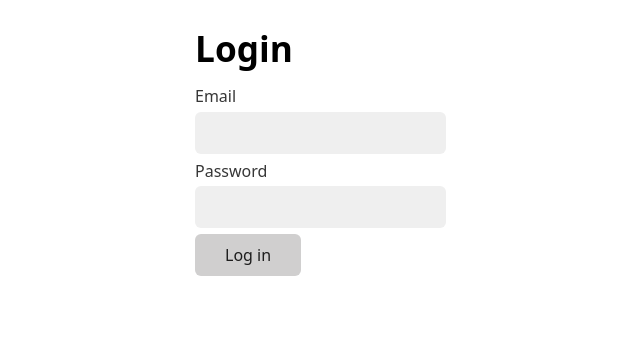
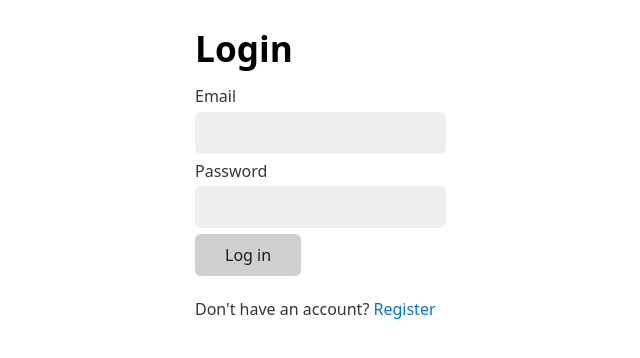
Before and after one commit to MohamedHarby18/Art_Gallery, a PHP site: page /login.php in a window 1280 px wide. Shown: the top 358 px of the page, without its empty margins (45-685 px from the left). Run offline with PHP 8.4, Linux system fonts and the light colour scheme.

Commit message:
register in login

```diff
--- a/View/login.php
+++ b/View/login.php
@@ -58,6 +58,7 @@ if ($_SERVER["REQUEST_METHOD"] === "POST") {
         <input type="password" name="Password" id="Password">
 
         <button>Log in</button>
+        <p>Don't have an account? <a href="registration.php">Register</a></p>
     </form>
 </body>
 </html>
```
